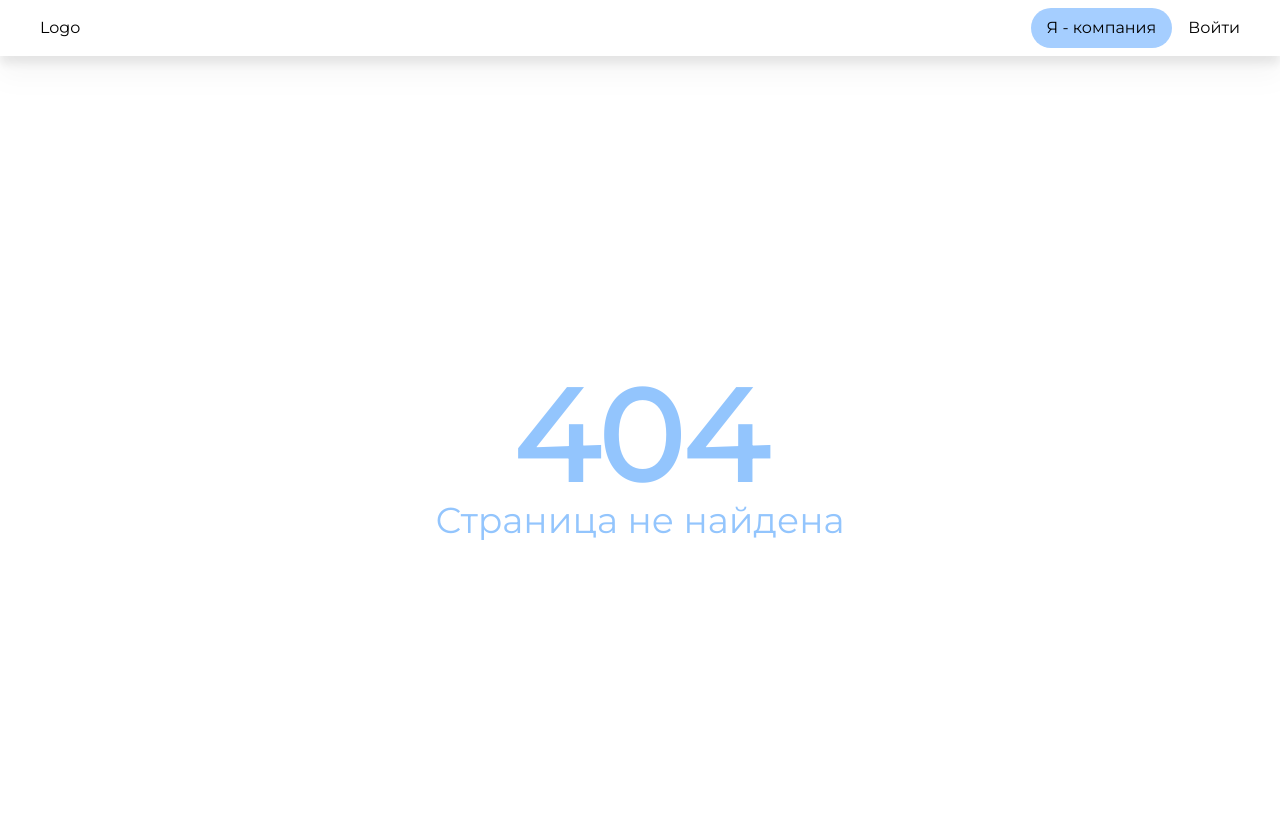
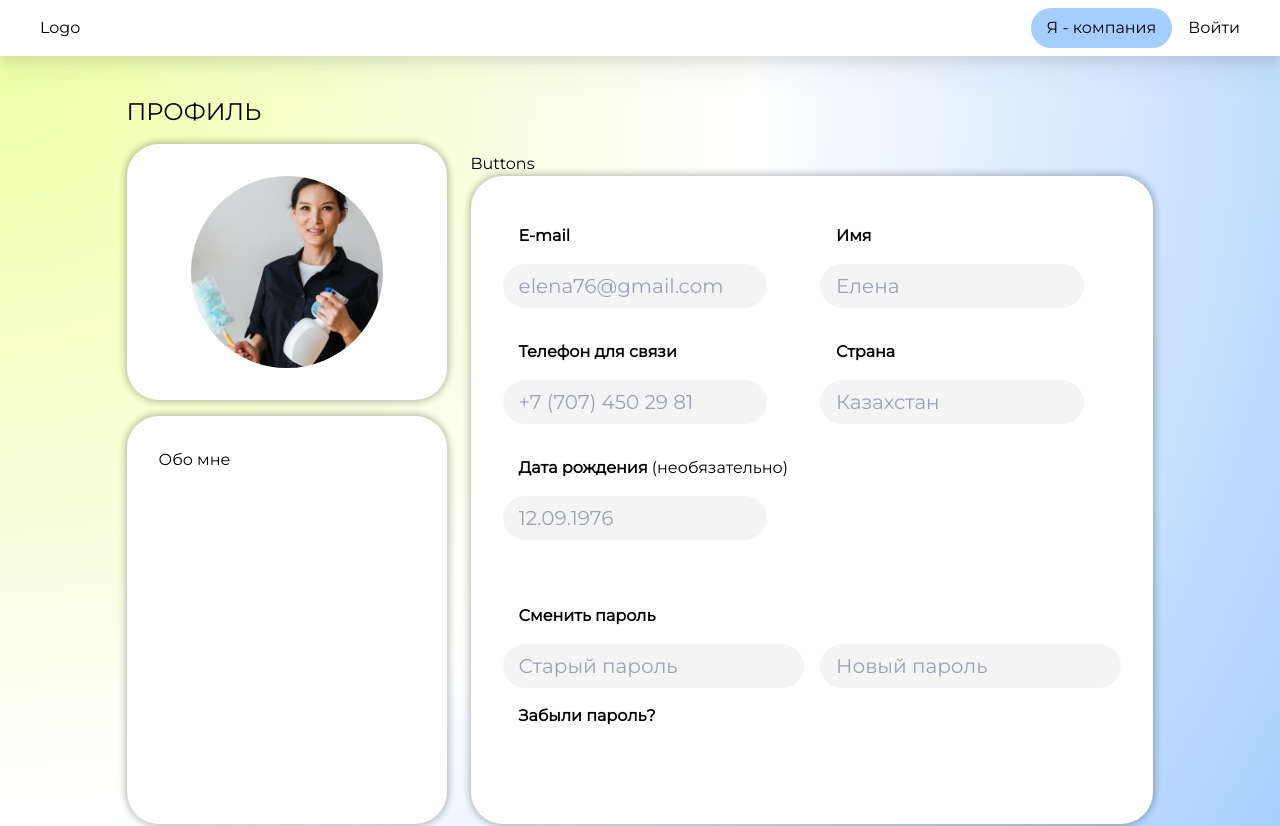
Before and after one commit to perezvonish/terricon-hackathon, a Next.js app in the folder frontend/: page /employee in a window 1280 px wide. Before the commit this address had no page. Shown: the top 826 px of the page. Built offline with nearby package versions, Linux system fonts and the light colour scheme.

Commit message:
feat: added employee account page

```diff
--- /dev/null
+++ b/frontend/src/components/employee/EmployeeCard.tsx
@@ -0,0 +1,13 @@
+import React from 'react';
+import Image from "next/image";
+
+const EmployeeCard = ({image, description}: {image: any, description: string}) => {
+    return (
+        <div className="flex flex-col mt-6 mr-6">
+            <Image src={image} alt={description} className="w-[22rem] rounded-3xl" />
+            <p className="text-xl">{description}</p>
+        </div>
+    );
+};
+
+export default EmployeeCard;
--- /dev/null
+++ b/frontend/src/components/profile/employee/EmployeeInfo.tsx
@@ -0,0 +1,48 @@
+import React from 'react';
+import general from "@/styles/general.module.scss";
+import styles from "@/styles/client-profile.module.scss";
+import Link from "next/link";
+
+const EmployeeInfo = () => {
+    return (
+        <div className={general.shadowBox}>
+            <div className={`${styles.clientInfo} grid grid-cols-2 gap-4`}>
+                <div>
+                    <p className="font-bold">E-mail</p>
+                    <input className={styles.inputBubble} type="text" placeholder="elena76@gmail.com" disabled />
+                </div>
+
+                <div>
+                    <p className="font-bold">Имя</p>
+                    <input className={styles.inputBubble} type="text" placeholder="Елена" disabled />
+                </div>
+
+                <div>
+                    <p className="font-bold">Телефон для связи</p>
+                    <input className={styles.inputBubble} type="text" placeholder="+7 (707) 450 29 81" disabled />
+                </div>
+
+                <div>
+                    <p className="font-bold">Страна</p>
+                    <input className={styles.inputBubble} type="text" placeholder="Казахстан" disabled />
+                </div>
+
+                <div>
+                    <p className="font-bold">Дата рождения <span className="font-light">(необязательно)</span></p>
+                    <input className={styles.inputBubble} type="text" placeholder="12.09.1976" disabled />
+                </div>
+            </div>
+
+            <div className={`my-16 ${styles.clientInfo}`}>
+                <p className="font-bold">Сменить пароль</p>
+                <div className="grid grid-cols-2 gap-4 my-4">
+                    <input className={styles.inputBubble} type="password" placeholder="Старый пароль" />
+                    <input className={styles.inputBubble} type="password" placeholder="Новый пароль" />
+                </div>
+                <Link className="font-bold" href="/">Забыли пароль?</Link>
+            </div>
+        </div>
+    );
+};
+
+export default EmployeeInfo;
--- /dev/null
+++ b/frontend/src/components/profile/employee/EmployeeProfile.tsx
@@ -0,0 +1,29 @@
+import React from 'react';
+import Avatar from "@/components/profile/Avatar";
+import Description from "@/components/profile/Description";
+import EmployeeInfo from "@/components/profile/employee/EmployeeInfo";
+import EmployeeImage from "../../../../public/workerExample.png"
+
+const EmployeeProfile = () => {
+    return (
+        <div className="mx-auto my-10">
+            <p className="text-2xl">
+                ПРОФИЛЬ
+            </p>
+            <div className={`flex flex-row`}>
+                <div className="mr-6 flex flex-col">
+                    <Avatar image={EmployeeImage}/>
+                    <Description />
+                </div>
+                <div className="mt-6">
+                    <div>
+                        Buttons
+                    </div>
+                    <EmployeeInfo />
+                </div>
+            </div>
+        </div>
+    );
+};
+
+export default EmployeeProfile;
--- /dev/null
+++ b/frontend/src/pages/employee/[id].tsx
@@ -0,0 +1,17 @@
+import React from 'react';
+import {useRouter} from "next/router";
+
+const Page = () => {
+    const router = useRouter()
+
+    return (
+        <div>
+
+        </div>
+    );
+};
+
+export default Page;
+
+
+// {router.query.id}
--- /dev/null
+++ b/frontend/src/pages/employee/find.tsx
@@ -0,0 +1,36 @@
+import React from 'react';
+import general from "@/styles/general.module.scss"
+import clientStyles from "@/styles/client-profile.module.scss"
+import LayoutWhite from "@/components/LayoutWhite";
+import EmployeeCard from "@/components/employee/EmployeeCard";
+import GeneralWork from "../../../public/GeneralWork.png"
+import CleaningRoom from "../../../public/CleaningRoom.png"
+import Elect from "../../../public/Elect.png"
+
+const Find = () => {
+    return (
+        <LayoutWhite>
+            <div className="my-6 mx-auto">
+                <div>
+                    <p className="text-black text-[4rem] font-extrabold leading-10">
+                        Здесь профессионалы,
+                    </p>
+                    <p className="text-black text-[4rem] font-extrabold">которых вы ищите</p>
+                </div>
+                <div className="flex justify-between w-full mt-6">
+                    <input type="text" className={`${clientStyles.inputBubble} w-full mr-6`} />
+                    <button className={general.blueButton}>Найти</button>
+                </div>
+
+                <div className={`flex mt-6 justify-evenly ${general.last}`}>
+                    <EmployeeCard image={GeneralWork} description="Генеральная уборка" />
+                    <EmployeeCard image={CleaningRoom} description="Уборка номеров" />
+                    <EmployeeCard image={Elect} description="Сантехника" />
+                </div>
+            </div>
+        </LayoutWhite>
+
+    );
+};
+
+export default Find;
--- /dev/null
+++ b/frontend/src/pages/employee/index.tsx
@@ -0,0 +1,15 @@
+import React from 'react';
+import EmployeeProfile from "@/components/profile/employee/EmployeeProfile";
+import LayoutGradient from "@/components/LayoutGradient";
+
+const Index = () => {
+    return (
+        <>
+            <LayoutGradient>
+                <EmployeeProfile />
+            </LayoutGradient>
+        </>
+    );
+};
+
+export default Index;
```
